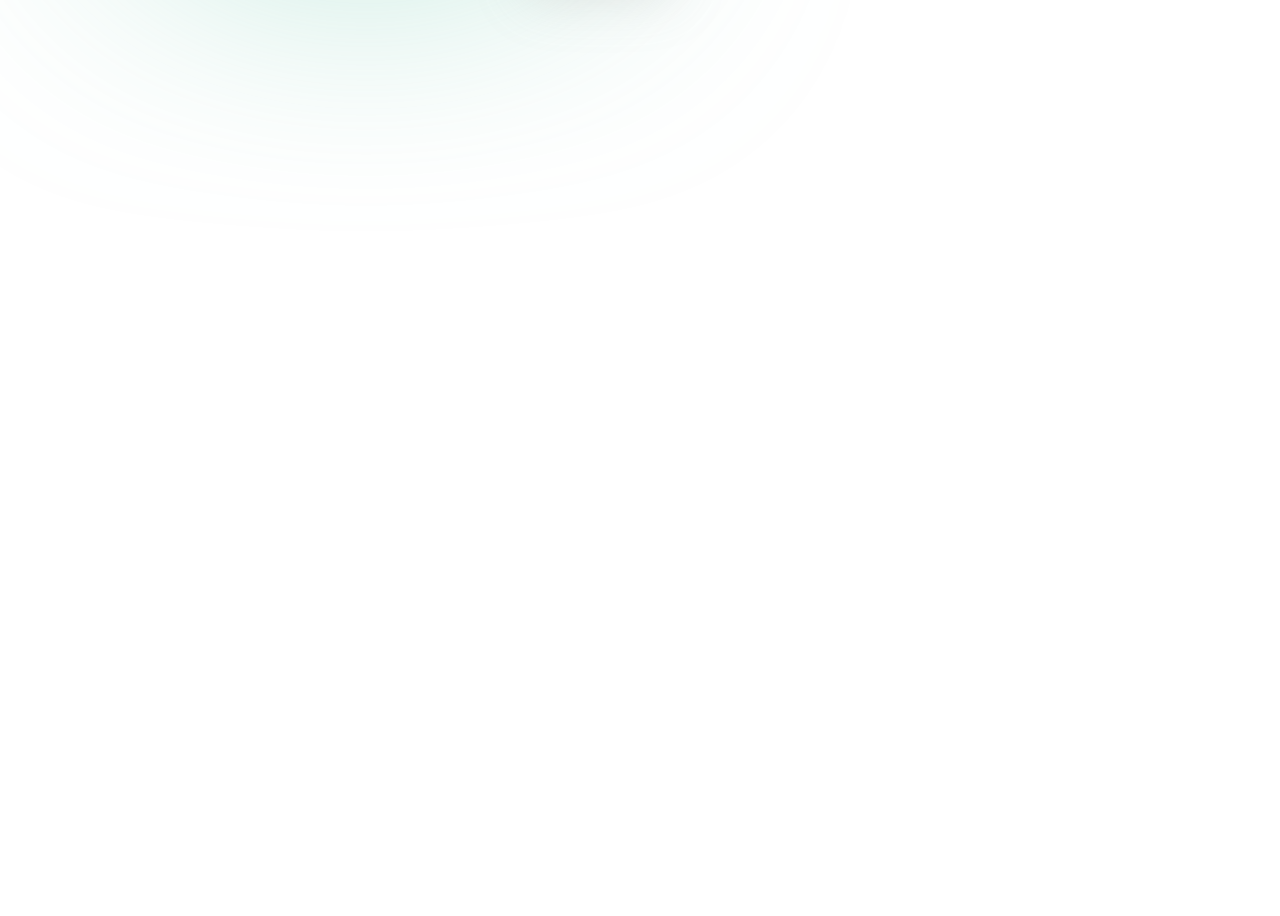
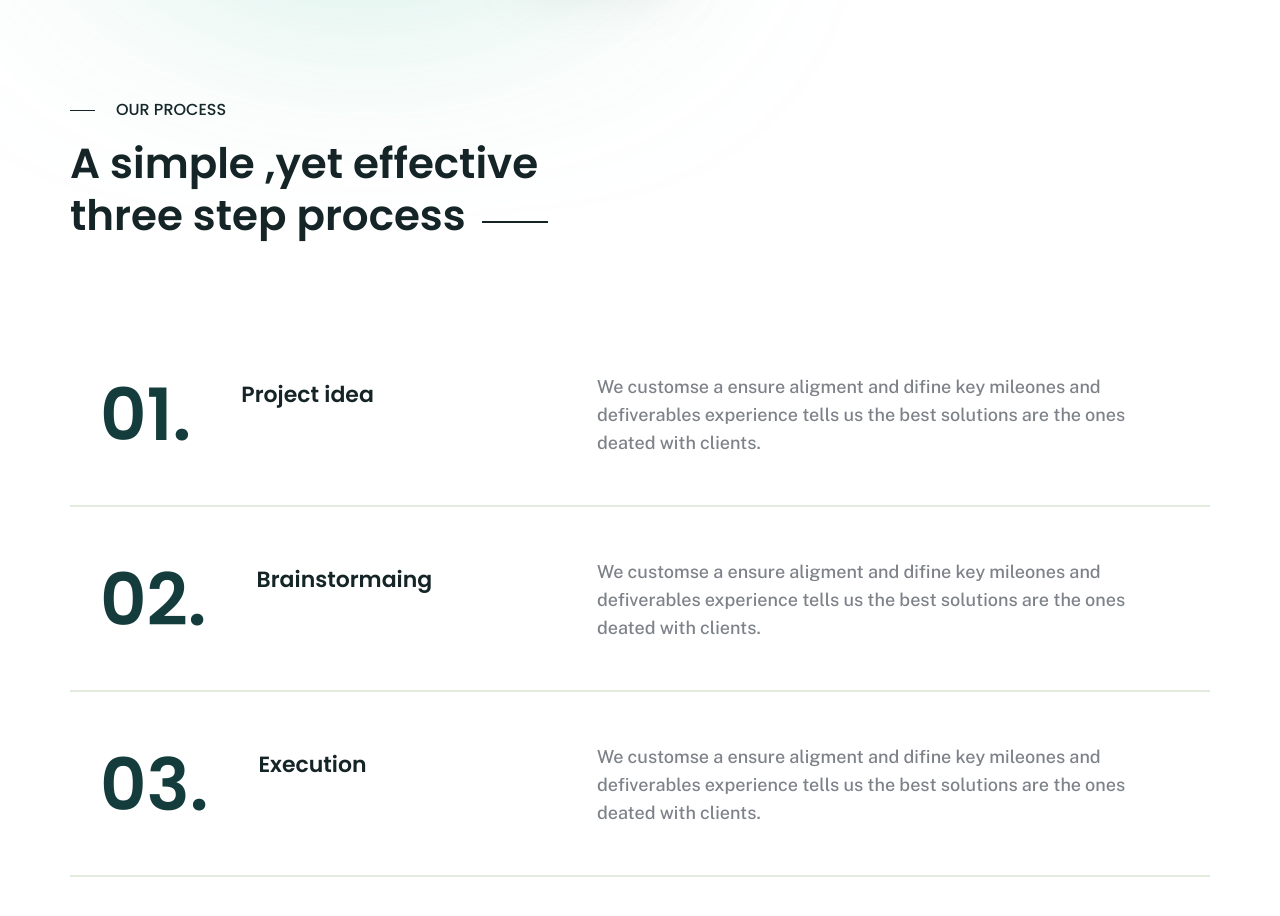
Before and after one commit to phuloc54/F8_Project_03_1, a plain HTML site: page index.html in a window 1280 px wide. Shown: the part 2526-3442 px from the top of the page. Drawn offline with nearby package versions, Linux system fonts and the light colour scheme.

Commit message:
Complete Process

```diff
--- a/assets/css/styles.css
+++ b/assets/css/styles.css
@@ -75,6 +75,21 @@ a {
 .heading.lv3 {
     font-size: 2.2rem;
     line-height: 1;
+}
+
+.section-label {
+    display: flex;
+    align-items: center;
+    color: var(--heading-color);
+    font-weight: 500;
+}
+
+.section-label::before {
+    content: "";
+    margin-right: 21px;
+    width: 25px;
+    height: 1px;
+    background-color: var(--heading-color);
 }
 
 /* ===========HEADER============ */
@@ -323,23 +338,6 @@ a {
     margin-top: 106px;
 }
 
-.services__label {
-    color: var(--heading-color);
-    font-weight: 500;
-    line-height: 1.62; /* 162.5% */
-}
-
-.services__label::before {
-    position: relative;
-    bottom: 9px;
-    margin-right: 21px;
-    content: "";
-    display: inline-block;
-    width: 25px;
-    height: 1px;
-    background-color: var(--heading-color);
-}
-
 .services-row {
     display: flex;
     align-items: center;
@@ -350,7 +348,7 @@ a {
     max-width: 520px;
 }
 
-.services-row__heading::after {
+.heading-line::after {
     position: relative;
     bottom: 5px;
     margin-left: 16px;
@@ -595,21 +593,6 @@ a {
     width: 43%;
 }
 
-.about-info__label {
-    display: flex;
-    align-items: center;
-    color: var(--heading-color);
-    font-weight: 500;
-}
-
-.about-info__label::before {
-    content: "";
-    margin-right: 21px;
-    width: 25px;
-    height: 1px;
-    background-color: var(--heading-color);
-}
-
 .about-info__heading {
     margin-top: 20px;
 }
@@ -631,7 +614,7 @@ a {
     align-items: center;
     gap: 24px;
     padding-bottom: 13px;
-    border-bottom: 1.5px solid #83A17D;
+    border-bottom: 1.5px solid #83a17d;
 }
 
 .about-info__row + .about-info__row {
@@ -642,3 +625,106 @@ a {
     font-size: 1.4rem;
     line-height: 1.7;
 }
+
+/* ===========PROCESS============= */
+.process {
+    margin-top: 115px;
+}
+
+.process__heading {
+    position: relative;
+    margin-top: 20px;
+    max-width: 477px;
+}
+
+.process__heading::after {
+    position: absolute;
+    bottom: 18px;
+    margin-left: 16px;
+    content: "";
+    display: inline-block;
+    width: 66px;
+    height: 2px;
+    background-color: var(--heading-color);
+}
+
+.process-steps {
+    margin-top: 81px;
+}
+
+.process-item {
+    position: relative;
+    display: flex;
+    height: 185px;
+    align-items: center;
+    padding: 0 41px 0 30px;
+    border-radius: 33px;
+    transition: ease 0.3s;
+}
+
+.process-item::after {
+    position: absolute;
+    bottom: 0;
+    left: 0;
+    content: "";
+    width: 100%;
+    height: 2px;
+    background-color: #e2eddf;
+}
+
+.process__big-number {
+    margin-right: 50px;
+    color: var(--background-color);
+    font-size: 7.2rem;
+    font-weight: 600;
+}
+
+.process-item__desc {
+    max-width: 572px;
+    margin-left: auto;
+    color: #7d8188;
+    font-family: Public Sans;
+    font-size: 1.8rem;
+    font-weight: 500;
+    line-height: 1.55;
+}
+
+.learn-more {
+    margin-top: 22px;
+    display: inline-block;
+    color: #575d5e;
+    font-size: 1.8rem;
+    font-weight: 400;
+    text-decoration: underline;
+    visibility: hidden;
+    transition: 0.3s;
+}
+
+.process-item__img {
+    position: absolute;
+    right: 92px;
+    bottom: 0;
+    width: 450px;
+    height: 444px;
+    display: none;
+}
+
+.process-item:hover {
+    background-color: #e2eddf;
+}
+
+.process-item:hover::after{
+    background-color: transparent;
+}
+
+.process-item:hover .learn-more {
+    visibility: visible;
+}
+
+.process-item:hover .process-item__desc {
+    visibility: hidden;
+}
+
+.process-item:hover .process-item__img {
+    display: block;
+}
--- a/index.html
+++ b/index.html
@@ -327,10 +327,10 @@
         <!-- SERVICES -->
         <section class="services">
             <div class="container">
-                <p class="services__label">OUR SERVICES</p>
+                <p class="section-label">OUR SERVICES</p>
                 <!-- SERVICES ROW -->
                 <section class="section services-row">
-                    <h2 class="heading lv2 services-row__heading">
+                    <h2 class="heading lv2 services-row__heading heading-line">
                         We offer a wide range of design services
                     </h2>
                     <!-- SERVICES BUTTONS -->
@@ -503,7 +503,7 @@
                     </div>
                     <!-- ABOUT RIGHT -->
                     <section class="about-info">
-                        <p class="about-info__label">ABOUT US</p>
+                        <p class="section-label">ABOUT US</p>
 
                         <h2 class="heading lv2 about-info__heading">
                             We are an extention of your creative team
@@ -515,7 +515,9 @@
                         </p>
                         <div class="about-info__group">
                             <div class="about-info__row">
-                                <span class="about-info__percent heading lv2">48%</span>
+                                <span class="about-info__percent heading lv2"
+                                    >48%</span
+                                >
                                 <p class="about-info__row__desc">
                                     Are you strive for two things in design
                                     simplicity and clarity. Great design is born of
@@ -536,5 +538,63 @@
                 </div>
             </div>
         </section>
+
+        <!-- PROCESS -->
+        <section class="process">
+            <div class="container">
+                <p class="section-label">OUR PROCESS</p>
+                <h2 class="heading lv2 process__heading">
+                    A simple ,yet effective three step process
+                </h2>
+
+                <!-- PROCESS STEP - PROCESS LIST -->
+                <ol class="process-steps">
+                    <!-- STEP 1 -->
+                    <li class="process-item">
+                        <strong class="process__big-number">01.</strong>
+                        <div>
+                            <h3 class="heading lv3 process-item__title">Project idea</h3>
+                            <a href="#!" class="learn-more">Learn More</a>
+                        </div>
+                        <p class="process-item__desc">
+                            We customse a ensure aligment and difine key mileones and
+                            defiverables experience tells us the best solutions are
+                            the ones deated with clients.
+                        </p>
+                        <img src="./assets/img/process-img.png" alt="" class="process-item__img" />
+                    </li>
+
+                    <!-- STEP 2 -->
+                    <li class="process-item">
+                        <strong class="process__big-number">02.</strong>
+                        <div>
+                            <h3 class="heading lv3 process-item__title">Brainstormaing</h3>
+                            <a href="#!" class="learn-more">Learn More</a>
+                        </div>
+                        <p class="process-item__desc">
+                            We customse a ensure aligment and difine key mileones and
+                            defiverables experience tells us the best solutions are
+                            the ones deated with clients.
+                        </p>
+                        <img src="./assets/img/process-img.png" alt="" class="process-item__img" />
+                    </li>
+
+                    <!-- STEP 3 -->
+                    <li class="process-item">
+                        <strong class="process__big-number">03.</strong>
+                        <div>
+                            <h3 class="heading lv3 process-item__title">Execution</h3>
+                            <a href="#!" class="learn-more">Learn More</a>
+                        </div>
+                        <p class="process-item__desc">
+                            We customse a ensure aligment and difine key mileones and
+                            defiverables experience tells us the best solutions are
+                            the ones deated with clients.
+                        </p>
+                        <img src="./assets/img/process-img.png" alt="" class="process-item__img" />
+                    </li>
+                </ol>
+            </div>
+        </section>
     </body>
 </html>
```
Also changed, not shown: assets/img/process-img.png (added).
